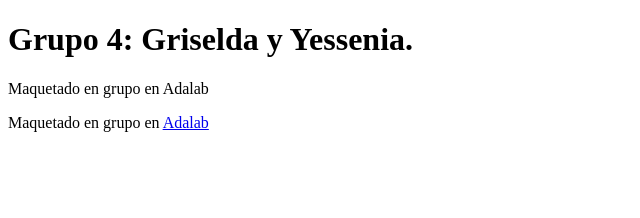
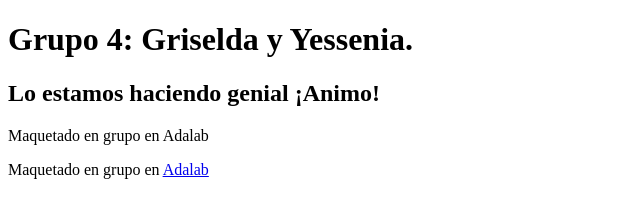
Before and after one commit to YesseniaColocho/Pair-programing-ramas, a plain HTML site: page index.html in a window 1280 px wide. Shown: the whole page, without its empty margins (0-640 px from the left). Drawn offline with Linux system fonts and the light colour scheme.

Commit message:
frase motivadora

```diff
--- a/index.html
+++ b/index.html
@@ -14,7 +14,9 @@
     </header>
 
     <mein>
-<section class="motivation"></section>
+<section class="motivation">
+    <h2>Lo estamos haciendo genial ¡Animo!</h2>
+</section>
 <section class="contenido"></section>
     </mein>
 
```
